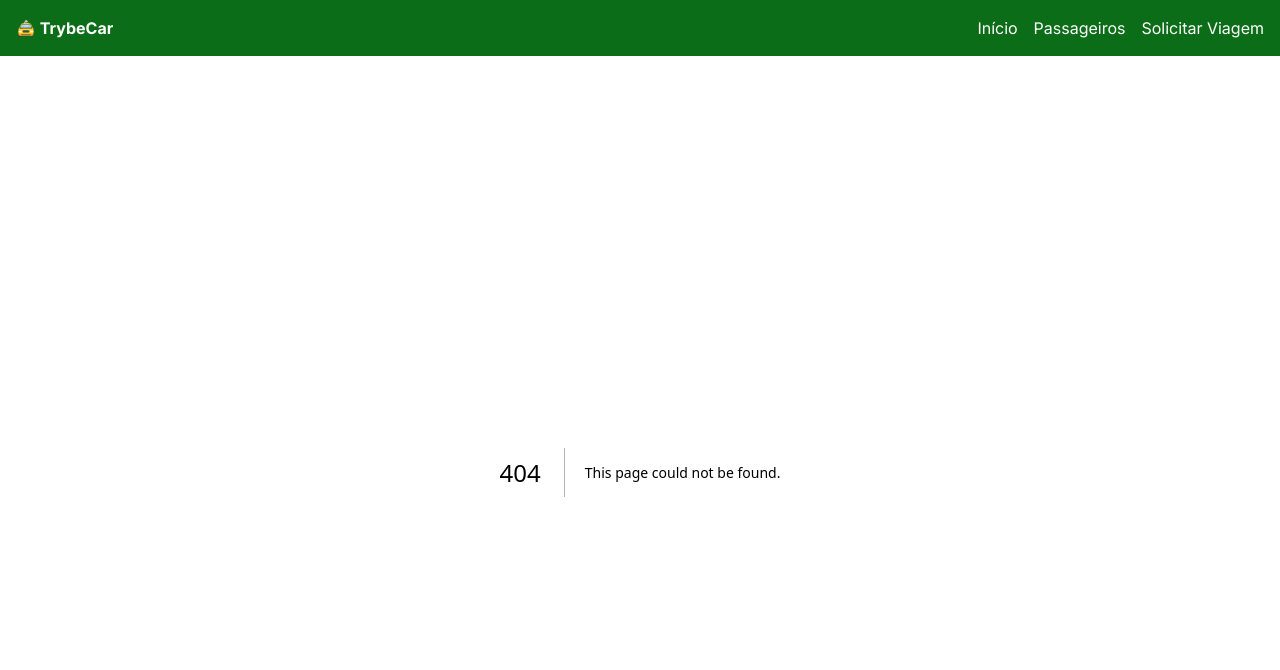
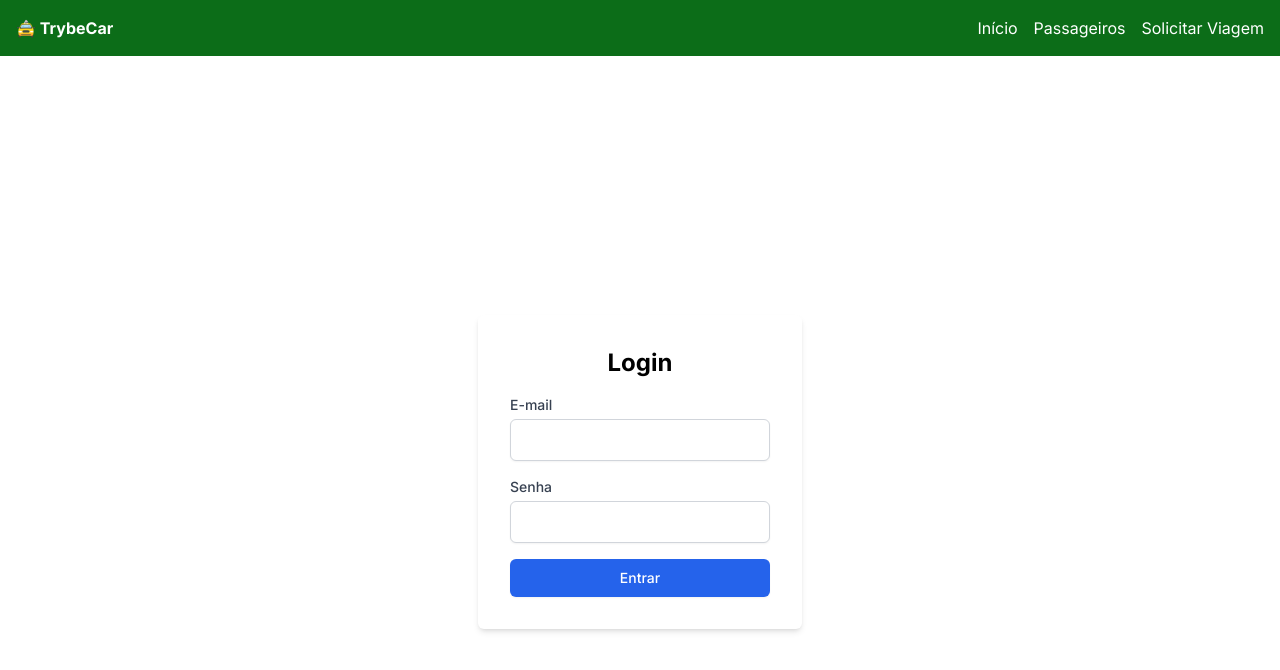
Before and after one commit to renatosousafilho/trybecar-frontend, a Next.js app: page /login in a window 1280 px wide. Before the commit this address had no page. Shown: the top 670 px of the page. Built offline with nearby package versions, Linux system fonts and the light colour scheme.

Commit message:
chore: adiciona cor trybe-green no arquivo tailwind.config.css

```diff
--- /dev/null
+++ b/src/app/login/page.tsx
@@ -0,0 +1,24 @@
+import React from 'react'
+
+export default function Login() {
+  return (
+    <div className="flex items-center justify-center h-screen">
+      <div className="bg-white p-8 rounded-md shadow-md">
+        <h1 className="text-2xl font-bold text-center mb-4">Login</h1>
+        <form className="space-y-4">
+          <div>
+            <label htmlFor="email" className="block text-sm font-medium text-gray-700">E-mail</label>
+            <input type="email" name="email" id="email" className="mt-1 block w-full px-3 py-2 bg-white border border-gray-300 rounded-md shadow-sm focus:outline-none focus:ring-blue-500 focus:border-blue-500" />
+          </div>
+          <div>
+            <label htmlFor="password" className="block text-sm font-medium text-gray-700">Senha</label>
+            <input type="password" name="password" id="password" className="mt-1 block w-full px-3 py-2 bg-white border border-gray-300 rounded-md shadow-sm focus:outline-none focus:ring-blue-500 focus:border-blue-500" />
+          </div>
+          <button type="submit" className="w-full flex justify-center py-2 px-4 border border-transparent rounded-md shadow-sm text-sm font-medium text-white bg-blue-600 hover:bg-blue-700 focus:outline-none focus:ring-2 focus:ring-offset-2 focus:ring-blue-500">
+            Entrar
+          </button>
+        </form>
+      </div>
+    </div>
+  )
+}
--- a/src/app/passengers/page.tsx
+++ b/src/app/passengers/page.tsx
@@ -11,7 +11,7 @@ export default async function Passengers() {
       <h1 className="text-3xl font-bold text-center my-4 bg-transparent">Lista de Pessoas Passageiras</h1>
 
       <div className='flex justify-start items-center'>
-        <Link href="/passengers/add" className="bg-[#0C6D18] text-white px-4 py-2 rounded mb-4">
+        <Link href="/passengers/add" className="bg-trybe-green text-white px-4 py-2 rounded mb-4">
           Adicionar passageiro
         </Link>
       </div>
@@ -20,9 +20,9 @@ export default async function Passengers() {
       <table className="table-auto w-full">
         <thead>
           <tr>
-            <th className="px-4 py-2 bg-[#0C6D18] text-gray-200">Nome</th>
-            <th className="px-4 py-2 bg-[#0C6D18] text-gray-200">E-mail</th>
-            <th className="px-4 py-2 bg-[#0C6D18] text-gray-200">Telefone</th>
+            <th className="px-4 py-2 bg-trybe-green text-gray-200">Nome</th>
+            <th className="px-4 py-2 bg-trybe-green text-gray-200">E-mail</th>
+            <th className="px-4 py-2 bg-trybe-green text-gray-200">Telefone</th>
           </tr>
         </thead>
         <tbody>
--- a/tailwind.config.ts
+++ b/tailwind.config.ts
@@ -9,6 +9,7 @@ const config: Config = {
   theme: {
     extend: {
       backgroundImage: {
+        "trybe-green": "#0C6D18",
         "gradient-radial": "radial-gradient(var(--tw-gradient-stops))",
         "gradient-conic":
           "conic-gradient(from 180deg at 50% 50%, var(--tw-gradient-stops))",
```
